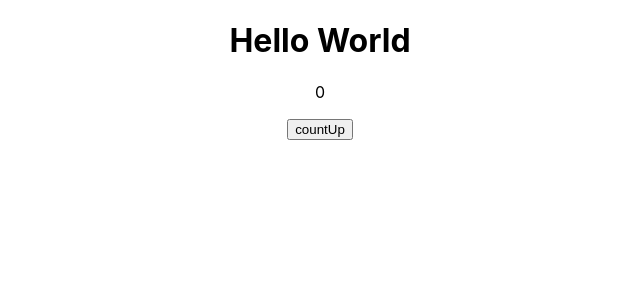
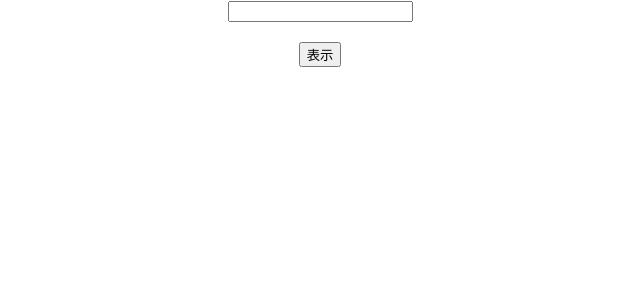
Before and after one commit to umedanaoyuki/react-levelup, a React (Create React App) app in the folder react-levelup/: page / in a window 1280 px wide. Shown: the top 300 px of the page, without its empty margins (320-960 px from the left). Built offline with nearby package versions, Linux system fonts and the light colour scheme.

Commit message:
再レンダリング復習

```diff
--- a/react-levelup/src/App.js
+++ b/react-levelup/src/App.js
@@ -1,20 +1,32 @@
 import './App.css';
 import React, { useState } from 'react';
+import { ChildArea } from './ChildArea';
 
 
 function App() {
 
-  const [count, setCount] = useState(0);
+  const [text, setText] = useState('');
+  const [open, setOpen] = useState(false);
 
-  const onClickCountUp = () => {
-    setCount(count +1);
+  const onChangeText = (e) => {
+    console.log(e.target.value);
+    setText(e.target.value);
+  };
+
+  const onClickOpen = () => {
+    setOpen(!open);
   }
+
+
+
 
   return (
     <div className="App">
-      <h1>Hello World</h1>
-      <p>{count}</p>
-      <button onClick={onClickCountUp}>countUp</button>
+      <input value={text} onChange={onChangeText}/>
+      <br />
+      <br />
+      <button onClick={onClickOpen}>表示</button>
+      <ChildArea open={open}/>
     </div>
   );
 }
--- /dev/null
+++ b/react-levelup/src/ChildArea.jsx
@@ -0,0 +1,7 @@
+export const ChildArea = ({open}) => {
+  return (
+    <>
+      {open ? (<div><p>子コンポーネント</p></div>): null}
+    </>
+  );
+};
```
